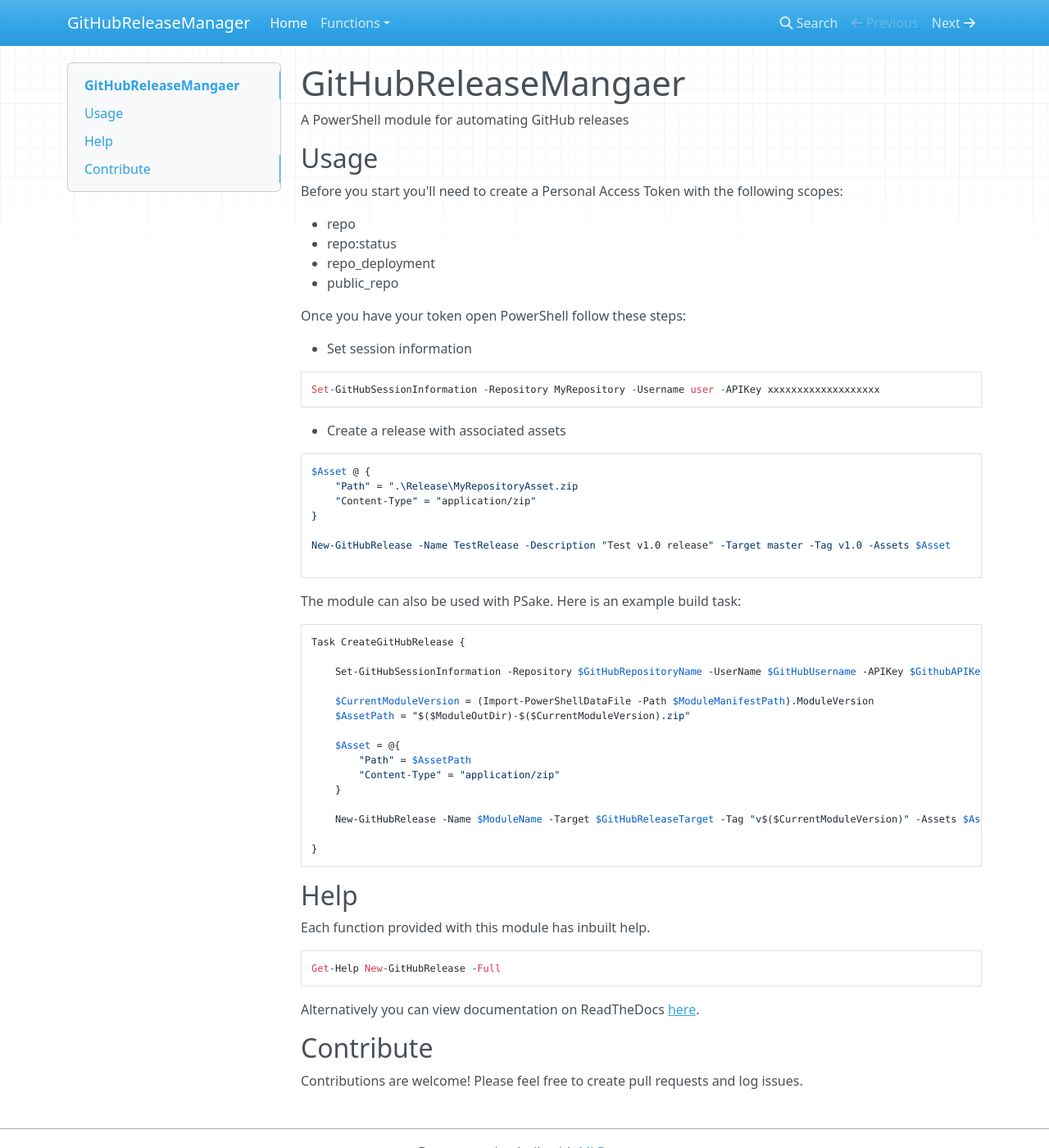
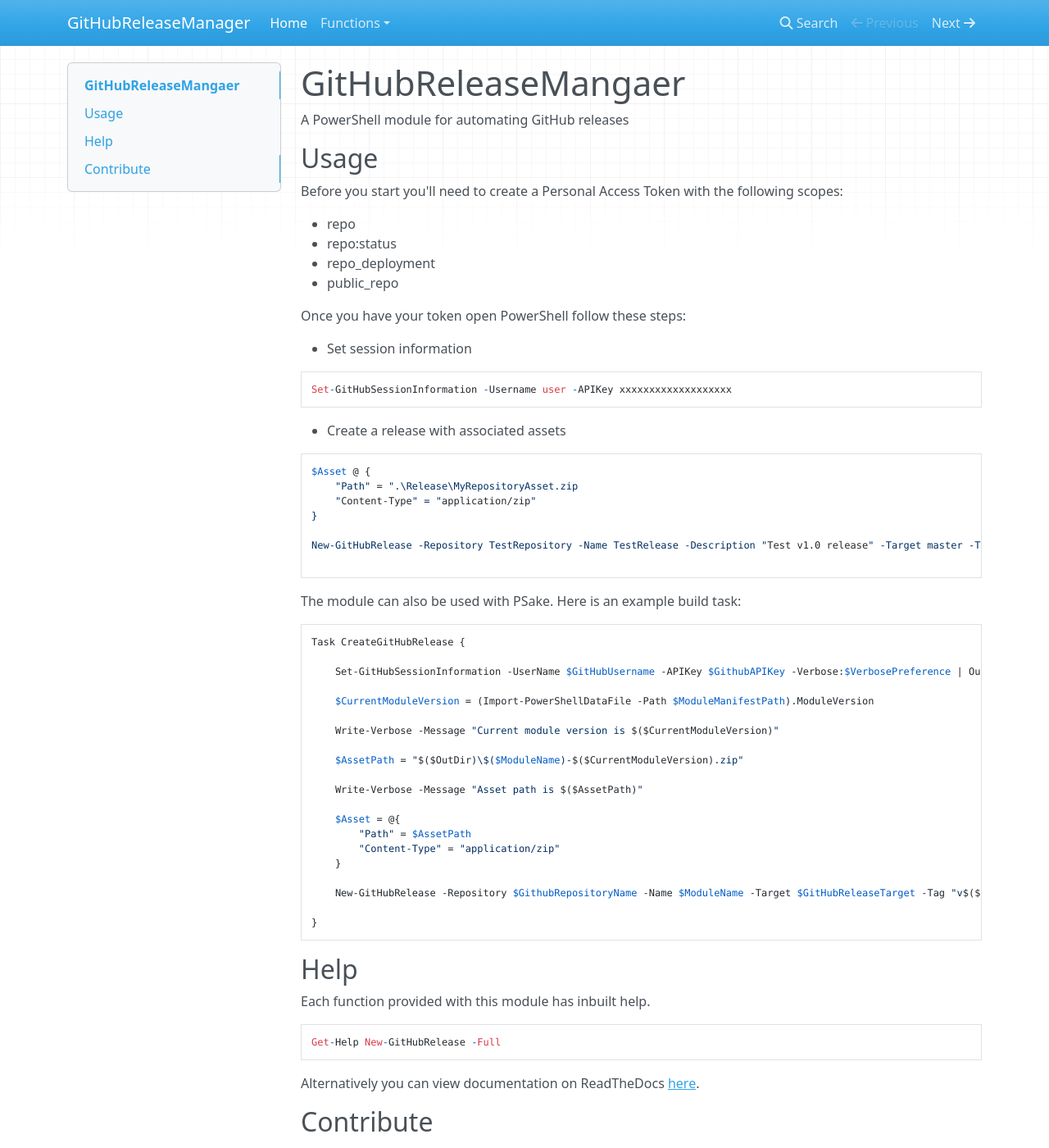
Before and after one commit to chelnak/GitHubReleaseManager, an MkDocs documentation site: the page built from docs/index.md, in a window 1280 px wide and 1400 px high. Shown: the whole window at 82% size. Built offline with MkDocs 1.6.1, drawn with Linux system fonts in a browser that asks for light colours; nearby versions of some CDN libraries; old or Windows-style settings are respelled for this version of MkDocs.

Commit message:
Updates docs

````diff
--- a/docs/index.md
+++ b/docs/index.md
@@ -16,7 +16,7 @@ Once you have your token open PowerShell follow these steps:
 * Set session information
 
 ```
-Set-GitHubSessionInformation -Repository MyRepository -Username user -APIKey xxxxxxxxxxxxxxxxxxx
+Set-GitHubSessionInformation -Username user -APIKey xxxxxxxxxxxxxxxxxxx
 ```
 
 * Create a release with associated assets
@@ -27,7 +27,7 @@ $Asset @ {
     "Content-Type" = "application/zip"
 }
 
-New-GitHubRelease -Name TestRelease -Description "Test v1.0 release" -Target master -Tag v1.0 -Assets $Asset
+New-GitHubRelease -Repository TestRepository -Name TestRelease -Description "Test v1.0 release" -Target master -Tag v1.0 -Assets $Asset
 
 ```
 
@@ -36,17 +36,22 @@ The module can also be used with PSake. Here is an example build task:
 ```
 Task CreateGitHubRelease {
 
-    Set-GitHubSessionInformation -Repository $GitHubRepositoryName -UserName $GitHubUsername -APIKey $GithubAPIKey | Out-Null
+    Set-GitHubSessionInformation -UserName $GitHubUsername -APIKey $GithubAPIKey -Verbose:$VerbosePreference | Out-Null
 
     $CurrentModuleVersion = (Import-PowerShellDataFile -Path $ModuleManifestPath).ModuleVersion
-    $AssetPath = "$($ModuleOutDir)-$($CurrentModuleVersion).zip"
+
+    Write-Verbose -Message "Current module version is $($CurrentModuleVersion)"
+
+    $AssetPath = "$($OutDir)\$($ModuleName)-$($CurrentModuleVersion).zip"
+
+    Write-Verbose -Message "Asset path is $($AssetPath)"
 
     $Asset = @{
         "Path" = $AssetPath
         "Content-Type" = "application/zip"
     }
 
-    New-GitHubRelease -Name $ModuleName -Target $GitHubReleaseTarget -Tag "v$($CurrentModuleVersion)" -Assets $Asset -Verbose:$VerbosePreference | Out-Null
+    New-GitHubRelease -Repository $GithubRepositoryName -Name $ModuleName -Target $GitHubReleaseTarget -Tag "v$($CurrentModuleVersion)" -Assets $Asset -Verbose:$VerbosePreference -Confirm:$false | Out-Null
 
 }
 ```
````
Also changed, not shown: README.md (+10 -5 lines).
